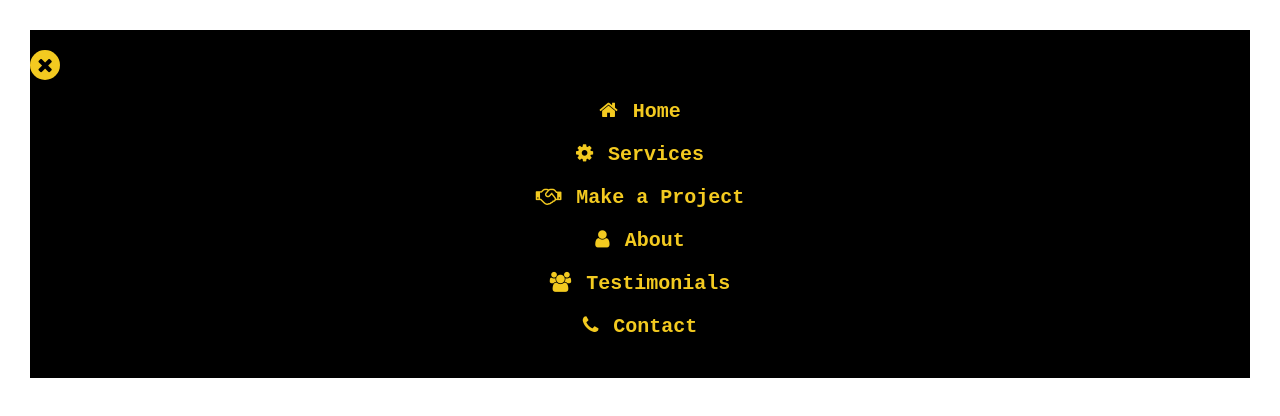
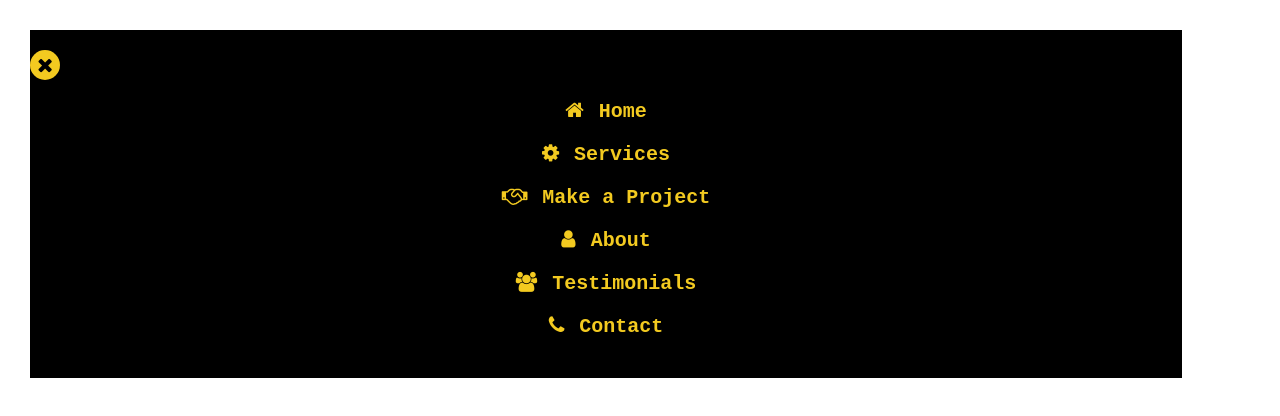
Before and after one commit to thecodefire-arul/the-final-chapter, a plain HTML site: page index.html in a window 1280 px wide. Both pictures are taken after a click on the picture 1216 px from the left and 42 px from the top of the page. Drawn offline with nearby package versions, Linux system fonts and the light colour scheme.

Commit message:
Navbar Fixed

```diff
--- a/css/style.css
+++ b/css/style.css
@@ -25,10 +25,10 @@ body{
 }
 
 #navbar{
-    height: 100%;
-    width: 100%;
+    width: 90%;
     background-color: #000000;
     display: none;
+    position: fixed;
 }
 
 #navbar .container{
@@ -72,6 +72,7 @@ body{
     font-size: 20px;
     color: #f3ca20;
     font-weight: 800;
+    transition: all .5s ease;
 }
 
 #navbar .container .nav-items .nav-links a:hover{
```
